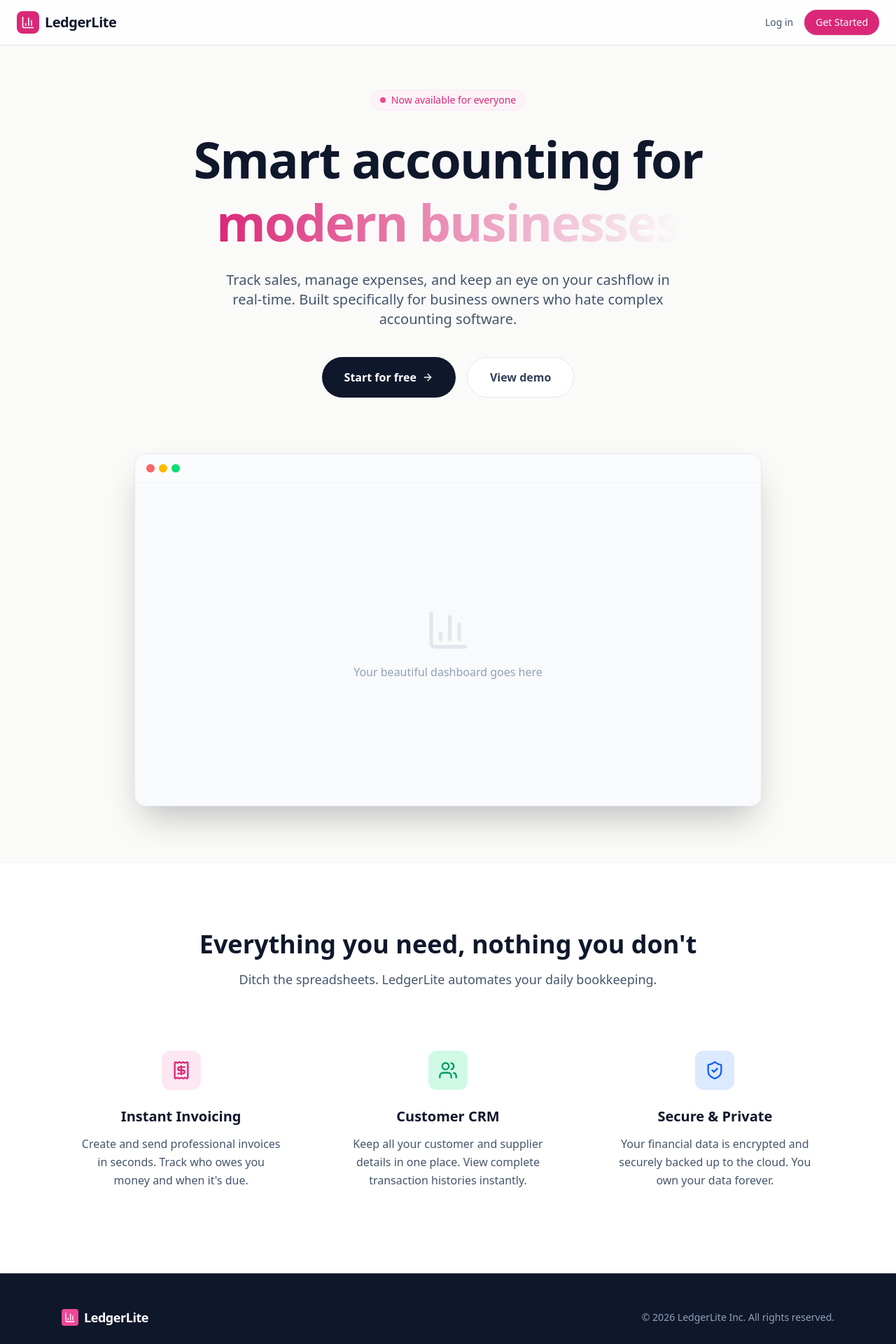
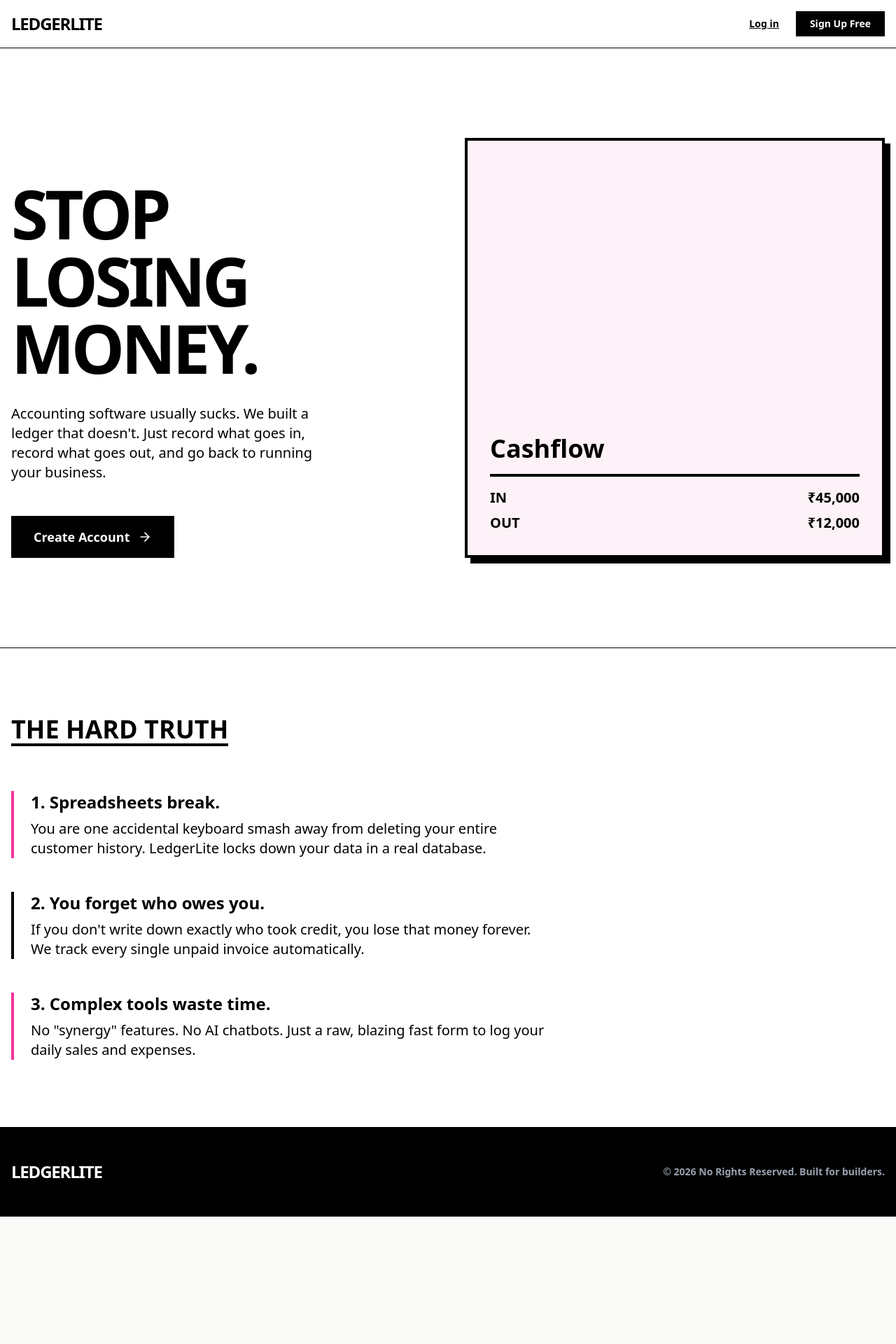
Before and after one commit to Kunal-Phogat-dev/sweta-s-project, a Next.js app: page / in a window 1280 px wide. Shown: the top 1920 px of the page at 70% size. After the commit the page ends 1738 px from the top, so only its background shows below. Built offline with nearby package versions, Linux system fonts and the light colour scheme.

Commit message:
design: remove AI tropes, adopt raw brutalist aesthetic

```diff
--- a/src/app/page.tsx
+++ b/src/app/page.tsx
@@ -1,181 +1,105 @@
-'use client';
-
 import Link from 'next/link';
-import { motion } from 'framer-motion';
-import { ArrowRight, BarChart3, Receipt, Users, ShieldCheck } from 'lucide-react';
+import { ArrowRight } from 'lucide-react';
 
 export default function LandingPage() {
   return (
-    <div className="min-h-screen bg-background selection:bg-primary-200 selection:text-primary-900">
+    <div className="min-h-screen bg-white text-black selection:bg-pink-200">
 
-      {/* Navigation Bar */}
-      <nav className="fixed top-0 left-0 right-0 z-50 bg-white/80 backdrop-blur-md border-b border-slate-200">
-        <div className="container mx-auto px-6 h-16 flex items-center justify-between">
-          <div className="flex items-center gap-2">
-            <div className="w-8 h-8 bg-primary-600 rounded-lg flex items-center justify-center">
-              <BarChart3 className="w-5 h-5 text-white" />
-            </div>
-            <span className="text-xl font-bold text-slate-900 tracking-tight">LedgerLite</span>
+      {/* Brutalist / Minimalist Navigation */}
+      <nav className="border-b border-black">
+        <div className="mx-auto max-w-7xl px-4 py-4 flex items-center justify-between">
+          <div className="text-2xl font-black tracking-tighter uppercase">
+            LedgerLite
           </div>
 
-          <div className="flex items-center gap-4">
-            <Link href="/login" className="text-sm font-medium text-slate-600 hover:text-slate-900 transition-colors hidden sm:block">
+          <div className="flex items-center gap-6">
+            <Link href="/login" className="text-sm font-bold underline hover:no-underline">
               Log in
             </Link>
             <Link
               href="/signup"
-              className="px-4 py-2 text-sm font-medium text-white bg-primary-600 hover:bg-primary-700 rounded-full transition-all shadow-sm hover:shadow active:scale-95"
+              className="px-5 py-2 text-sm font-bold bg-black text-white hover:bg-pink-600 transition-none"
             >
-              Get Started
+              Sign Up Free
             </Link>
           </div>
         </div>
       </nav>
 
-      {/* Hero Section */}
-      <section className="pt-32 pb-20 px-6">
-        <div className="container mx-auto max-w-5xl">
-          <div className="flex flex-col items-center text-center">
+      {/* Utilitarian Hero Section */}
+      <section className="border-b border-black">
+        <div className="mx-auto max-w-7xl px-4 py-24 md:py-32 grid md:grid-cols-2 gap-12 items-end">
 
-            <motion.div
-              initial={{ opacity: 0, y: 20 }}
-              animate={{ opacity: 1, y: 0 }}
-              transition={{ duration: 0.5 }}
-              className="inline-flex items-center gap-2 px-3 py-1 rounded-full bg-primary-50 border border-primary-100 text-primary-600 text-sm font-medium mb-6"
-            >
-              <span className="flex h-2 w-2 rounded-full bg-primary-500"></span>
-              Now available for everyone
-            </motion.div>
+          <div>
+            <h1 className="text-6xl md:text-8xl font-black leading-none tracking-tighter uppercase mb-8">
+              Stop
+              <br />losing
+              <br />money.
+            </h1>
+            <p className="text-xl font-medium max-w-md mb-12">
+              Accounting software usually sucks. We built a ledger that doesn't.
+              Just record what goes in, record what goes out, and go back to running your business.
+            </p>
 
-            <motion.h1
-              initial={{ opacity: 0, y: 20 }}
-              animate={{ opacity: 1, y: 0 }}
-              transition={{ duration: 0.5, delay: 0.1 }}
-              className="text-5xl md:text-7xl font-extrabold text-slate-900 tracking-tight mb-6 leading-tight"
-            >
-              Smart accounting for <br className="hidden md:block" />
-              <span className="text-transparent bg-clip-text bg-gradient-to-r from-primary-600 to-primary-400">
-                modern businesses
-              </span>
-            </motion.h1>
-
-            <motion.p
-              initial={{ opacity: 0, y: 20 }}
-              animate={{ opacity: 1, y: 0 }}
-              transition={{ duration: 0.5, delay: 0.2 }}
-              className="text-lg md:text-xl text-slate-600 max-w-2xl mb-10"
-            >
-              Track sales, manage expenses, and keep an eye on your cashflow in real-time. Built specifically for business owners who hate complex accounting software.
-            </motion.p>
-
-            <motion.div
-              initial={{ opacity: 0, y: 20 }}
-              animate={{ opacity: 1, y: 0 }}
-              transition={{ duration: 0.5, delay: 0.3 }}
-              className="flex flex-col sm:flex-row gap-4 w-full sm:w-auto"
-            >
             <Link
               href="/signup"
-                className="flex items-center justify-center gap-2 px-8 py-4 text-base font-semibold text-white bg-slate-900 hover:bg-slate-800 rounded-full transition-all hover:shadow-lg active:scale-95 w-full sm:w-auto"
+              className="inline-flex items-center gap-3 px-8 py-4 text-lg font-bold bg-black text-white hover:bg-pink-600 transition-none w-full md:w-auto justify-center"
             >
-                Start for free <ArrowRight className="w-4 h-4" />
+              Create Account <ArrowRight className="w-5 h-5" />
             </Link>
-              <button
-                className="flex items-center justify-center px-8 py-4 text-base font-semibold text-slate-700 bg-white border border-slate-200 hover:bg-slate-50 hover:border-slate-300 rounded-full transition-all active:scale-95 w-full sm:w-auto"
-              >
-                View demo
-              </button>
-            </motion.div>
           </div>
 
-          {/* Hero Image Mockup */}
-          <motion.div
-            initial={{ opacity: 0, y: 40 }}
-            animate={{ opacity: 1, y: 0 }}
-            transition={{ duration: 0.7, delay: 0.4 }}
-            className="mt-20 relative mx-auto max-w-4xl"
-          >
-            <div className="absolute inset-0 bg-gradient-to-b from-primary-100/50 to-transparent -mx-20 -top-20 -bottom-20 rounded-full blur-3xl opacity-50 -z-10"></div>
-            <div className="aspect-[16/9] bg-white rounded-2xl border border-slate-200 shadow-2xl overflow-hidden flex flex-col">
-              {/* Fake Browser Chrome */}
-              <div className="h-10 border-b border-slate-100 bg-slate-50/50 flex items-center px-4 gap-2">
-                <div className="flex gap-1.5">
-                  <div className="w-3 h-3 rounded-full bg-red-400"></div>
-                  <div className="w-3 h-3 rounded-full bg-amber-400"></div>
-                  <div className="w-3 h-3 rounded-full bg-green-400"></div>
+          {/* Stark, no-glow mockup */}
+          <div className="border-4 border-black bg-pink-50 aspect-square p-8 flex flex-col justify-end relative shadow-[8px_8px_0px_0px_rgba(0,0,0,1)]">
+            <div className="text-4xl font-black mb-4">Cashflow</div>
+            <div className="w-full h-1 bg-black mb-4"></div>
+            <div className="flex justify-between font-bold text-xl">
+              <span>IN</span>
+              <span>₹45,000</span>
+            </div>
+            <div className="flex justify-between font-bold text-xl mt-2">
+              <span>OUT</span>
+              <span>₹12,000</span>
             </div>
           </div>
-              {/* Fake App Content */}
-              <div className="flex-1 p-8 flex items-center justify-center bg-slate-50">
-                <div className="text-slate-400 font-medium flex flex-col items-center gap-4">
-                  <BarChart3 className="w-16 h-16 opacity-20" />
-                  <p>Your beautiful dashboard goes here</p>
-                </div>
-              </div>
-            </div>
-          </motion.div>
+
         </div>
       </section>
 
-      {/* Features Section */}
-      <section className="py-24 bg-white border-t border-slate-100">
-        <div className="container mx-auto px-6 max-w-6xl">
-          <div className="text-center mb-16">
-            <h2 className="text-3xl md:text-4xl font-bold text-slate-900 mb-4">Everything you need, nothing you don't</h2>
-            <p className="text-lg text-slate-600">Ditch the spreadsheets. LedgerLite automates your daily bookkeeping.</p>
+      {/* Direct, non-bento feature list */}
+      <section className="mx-auto max-w-7xl px-4 py-24">
+        <h2 className="text-4xl font-black uppercase mb-16 border-b-4 border-black inline-block">The hard truth</h2>
+
+        <div className="space-y-12 max-w-3xl font-medium text-xl">
+          <div className="pl-6 border-l-4 border-pink-500">
+            <strong className="block text-2xl font-black mb-2">1. Spreadsheets break.</strong>
+            You are one accidental keyboard smash away from deleting your entire customer history. LedgerLite locks down your data in a real database.
           </div>
 
-          <div className="grid md:grid-cols-3 gap-10">
-            {/* Feature 1 */}
-            <div className="flex flex-col items-center text-center p-6 rounded-2xl hover:bg-slate-50 transition-colors">
-              <div className="w-14 h-14 bg-primary-100 text-primary-600 rounded-xl flex items-center justify-center mb-6">
-                <Receipt className="w-7 h-7" />
-              </div>
-              <h3 className="text-xl font-bold text-slate-900 mb-3">Instant Invoicing</h3>
-              <p className="text-slate-600 leading-relaxed">
-                Create and send professional invoices in seconds. Track who owes you money and when it's due.
-              </p>
+          <div className="pl-6 border-l-4 border-black">
+            <strong className="block text-2xl font-black mb-2">2. You forget who owes you.</strong>
+            If you don't write down exactly who took credit, you lose that money forever. We track every single unpaid invoice automatically.
           </div>
 
-            {/* Feature 2 */}
-            <div className="flex flex-col items-center text-center p-6 rounded-2xl hover:bg-slate-50 transition-colors">
-              <div className="w-14 h-14 bg-emerald-100 text-emerald-600 rounded-xl flex items-center justify-center mb-6">
-                <Users className="w-7 h-7" />
-              </div>
-              <h3 className="text-xl font-bold text-slate-900 mb-3">Customer CRM</h3>
-              <p className="text-slate-600 leading-relaxed">
-                Keep all your customer and supplier details in one place. View complete transaction histories instantly.
-              </p>
-            </div>
-
-            {/* Feature 3 */}
-            <div className="flex flex-col items-center text-center p-6 rounded-2xl hover:bg-slate-50 transition-colors">
-              <div className="w-14 h-14 bg-blue-100 text-blue-600 rounded-xl flex items-center justify-center mb-6">
-                <ShieldCheck className="w-7 h-7" />
-              </div>
-              <h3 className="text-xl font-bold text-slate-900 mb-3">Secure & Private</h3>
-              <p className="text-slate-600 leading-relaxed">
-                Your financial data is encrypted and securely backed up to the cloud. You own your data forever.
-              </p>
-            </div>
+          <div className="pl-6 border-l-4 border-pink-500">
+            <strong className="block text-2xl font-black mb-2">3. Complex tools waste time.</strong>
+            No "synergy" features. No AI chatbots. Just a raw, blazing fast form to log your daily sales and expenses.
           </div>
         </div>
       </section>
 
-      {/* Simple Footer */}
-      <footer className="bg-slate-900 py-12 border-t border-slate-800">
-        <div className="container mx-auto px-6 max-w-6xl flex flex-col md:flex-row items-center justify-between">
-          <div className="flex items-center gap-2 mb-4 md:mb-0">
-            <div className="w-6 h-6 bg-primary-500 rounded flex items-center justify-center">
-              <BarChart3 className="w-4 h-4 text-white" />
+      {/* Utilitarian Footer */}
+      <footer className="bg-black text-white py-12">
+        <div className="mx-auto max-w-7xl px-4 flex flex-col md:flex-row justify-between items-start md:items-center">
+          <div className="text-2xl font-black uppercase tracking-tighter mb-4 md:mb-0">
+            LedgerLite
           </div>
-            <span className="text-lg font-bold text-white tracking-tight">LedgerLite</span>
+          <div className="text-sm font-bold text-gray-400">
+            © {new Date().getFullYear()} No Rights Reserved. Built for builders.
           </div>
-          <p className="text-slate-400 text-sm text-center md:text-left">
-            © {new Date().getFullYear()} LedgerLite Inc. All rights reserved.
-          </p>
         </div>
       </footer>
+
     </div>
   );
 }
```
Lines whose indentation alone changed are shown as unchanged.
